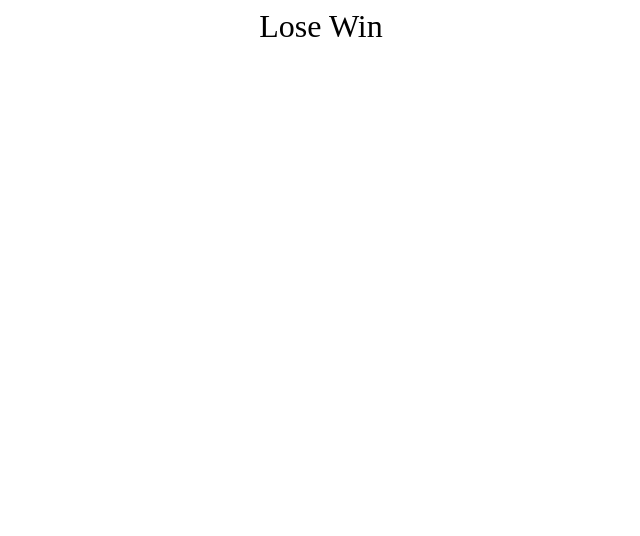
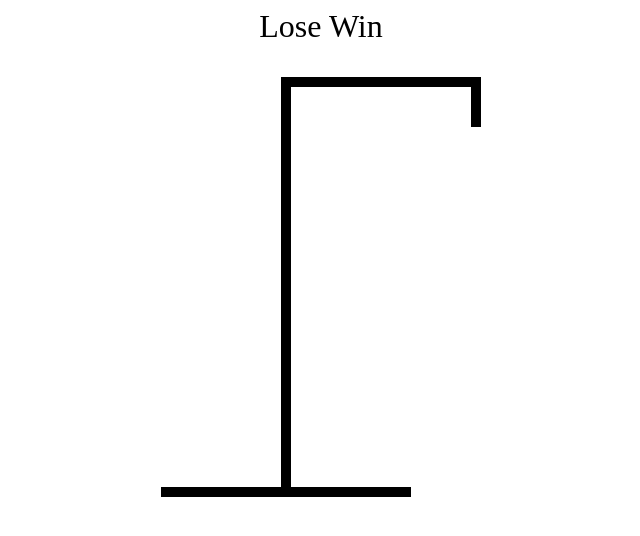
Before and after one commit to mdkgray/HaNgMaN-GaMe, a React (Vite) app: page / in a window 1280 px wide. Shown: the top 536 px of the page, without its empty margins (87-727 px from the left). Built offline with nearby package versions, Linux system fonts and the light colour scheme.

Commit message:
created hnagman structure

```diff
--- a/src/HangmanDrawing.tsx
+++ b/src/HangmanDrawing.tsx
@@ -1,3 +1,39 @@
+const HEAD = (
+    <div></div>
+)
+
 export function HangmanDrawing() {
-
-};
+    return (
+        <div style={{ position: 'relative' }}>
+            <div style={{
+                height: '50px',
+                width: '10px',
+                background: 'black',
+                position: 'absolute',
+                top: 0,
+                right: 0
+                }}
+            />
+            <div style={{
+                height: '10px',
+                width: '200px',
+                background: 'black',
+                marginLeft: '120px'
+                }}
+            />
+            <div style={{
+                height: '400px',
+                width: '10px',
+                background: 'black',
+                marginLeft: '120px'
+                }}
+            />
+            <div style={{
+                height: '10px',
+                width: '250px',
+                background: 'black'
+                }}
+            />
+        </div>
+    )
+}
```
